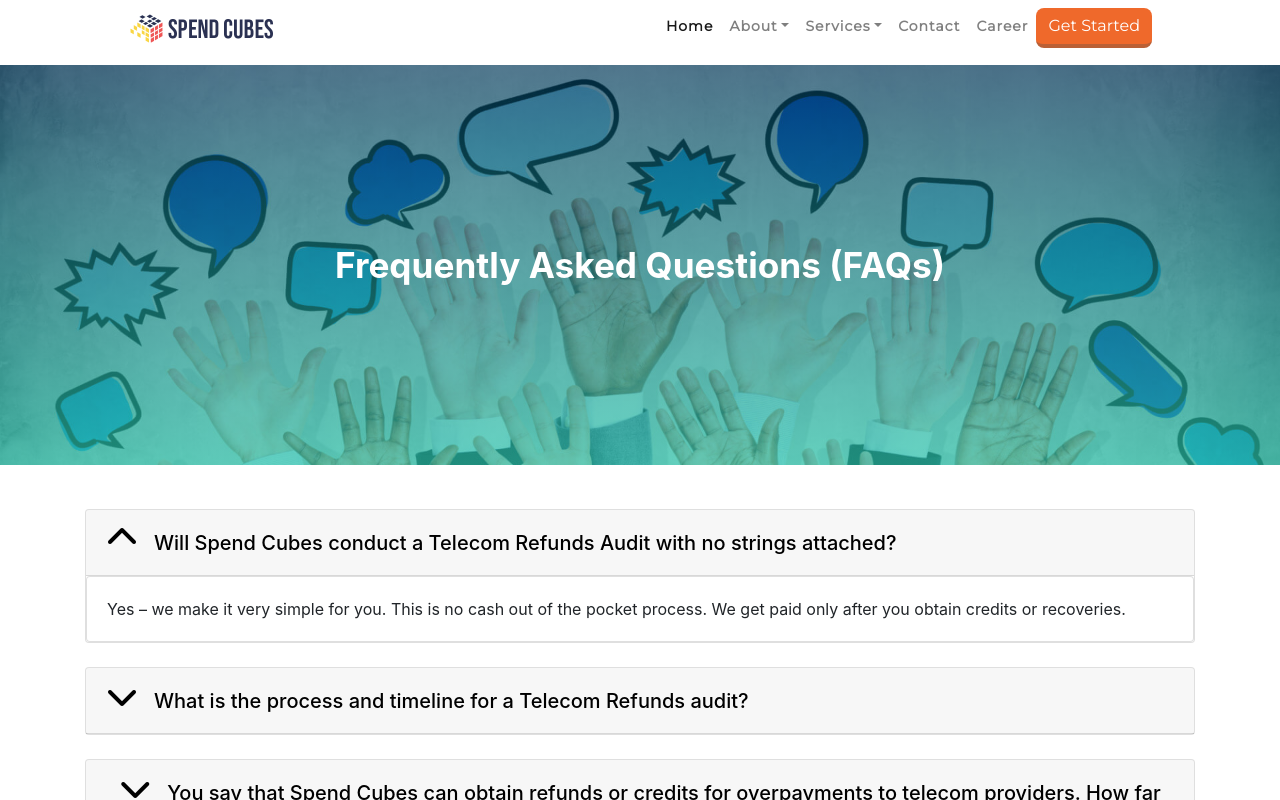
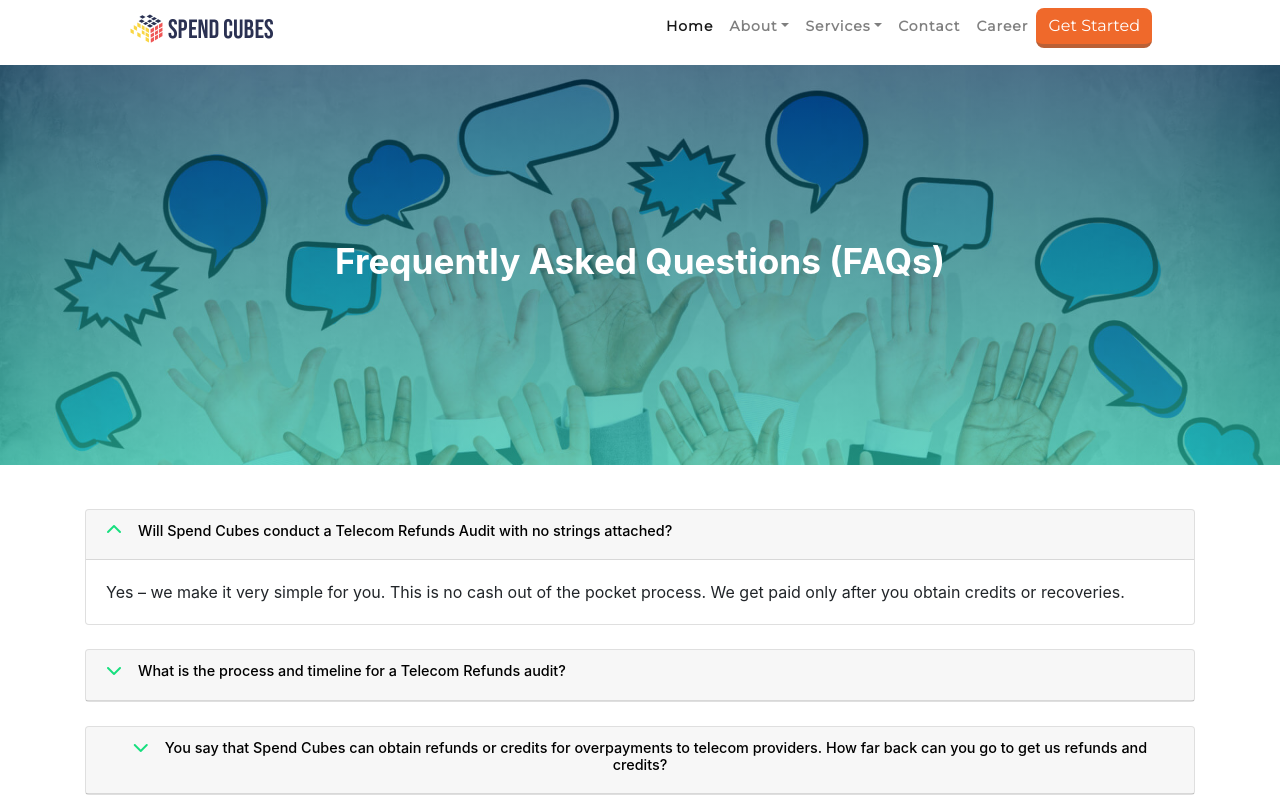
Before and after one commit to arnabuchiha/Spend_Cubes, a React (Create React App) app: page /faq in a window 1280 px wide. Both pictures are taken after a click on the tab 640 px from the left and 543 px from the top of the page. Shown: the top 800 px of the page. Built offline with nearby package versions, Linux system fonts and the light colour scheme.

Commit message:
faq done

```diff
--- a/src/assets/styles/faq.css
+++ b/src/assets/styles/faq.css
@@ -12,12 +12,15 @@
 }
 .fa-chevron-up,.fa-chevron-down{
     margin-right: 1rem;
+    font-size: medium;
+    color: var(--color-primary);
 }
 .collapse-faq {
     color:black;
 }
 .collapse-faq h5{
     float: left;
+    font-size: .9rem;
 }
 .collapse-faq:hover{
     color:gray;
--- a/src/components/AboutUs/faq.js
+++ b/src/components/AboutUs/faq.js
@@ -64,7 +64,11 @@ class faq extends React.Component{
         return(
             <div>
             <div className="container-fluid">
-            <div class="faq-bg"><h1 class="centered" style={{color: "white", fontSize: "2.2rem", fontWeight: "bold"}}>Frequently Asked Questions (FAQs)</h1></div>
+            <div className="faq-bg faq-search">
+                <div className="centered">
+                <h1  style={{color: "white", fontSize: "2.2rem", fontWeight: "bold"}}>Frequently Asked Questions (FAQs)</h1>
+                </div>
+            </div>
             </div>
             <div className="container" style={{marginTop:"20px"}}>
             <div className="row">
@@ -83,7 +87,7 @@ class faq extends React.Component{
                                         </a>
                                     </div>
                                     <div class="collapse faq" id={`collapse`+i}>
-                                    <div class="card card-body">
+                                    <div class="card-body">
                                         {ele.answer}
                                     </div>
                                     </div>
--- a/src/components/Home.js
+++ b/src/components/Home.js
@@ -194,7 +194,6 @@ class Home extends React.Component{
 
                 </div>
                 </div>
-                <br/><br/><br/>
 
                 {/*Carousel*/}
 
@@ -203,7 +202,7 @@ class Home extends React.Component{
                 {/*card1*/}
 
                 {/*get a free consultation*/}
-                <div className="jumbotron">
+                <div className="container">
                     <div className="row">
                     <div className="col-md-1"></div>
                         <div className="col-md-4">
@@ -241,6 +240,7 @@ class Home extends React.Component{
 
                     </div>
                 </div>
+                <br></br>
             </div>
         );
     }
```
